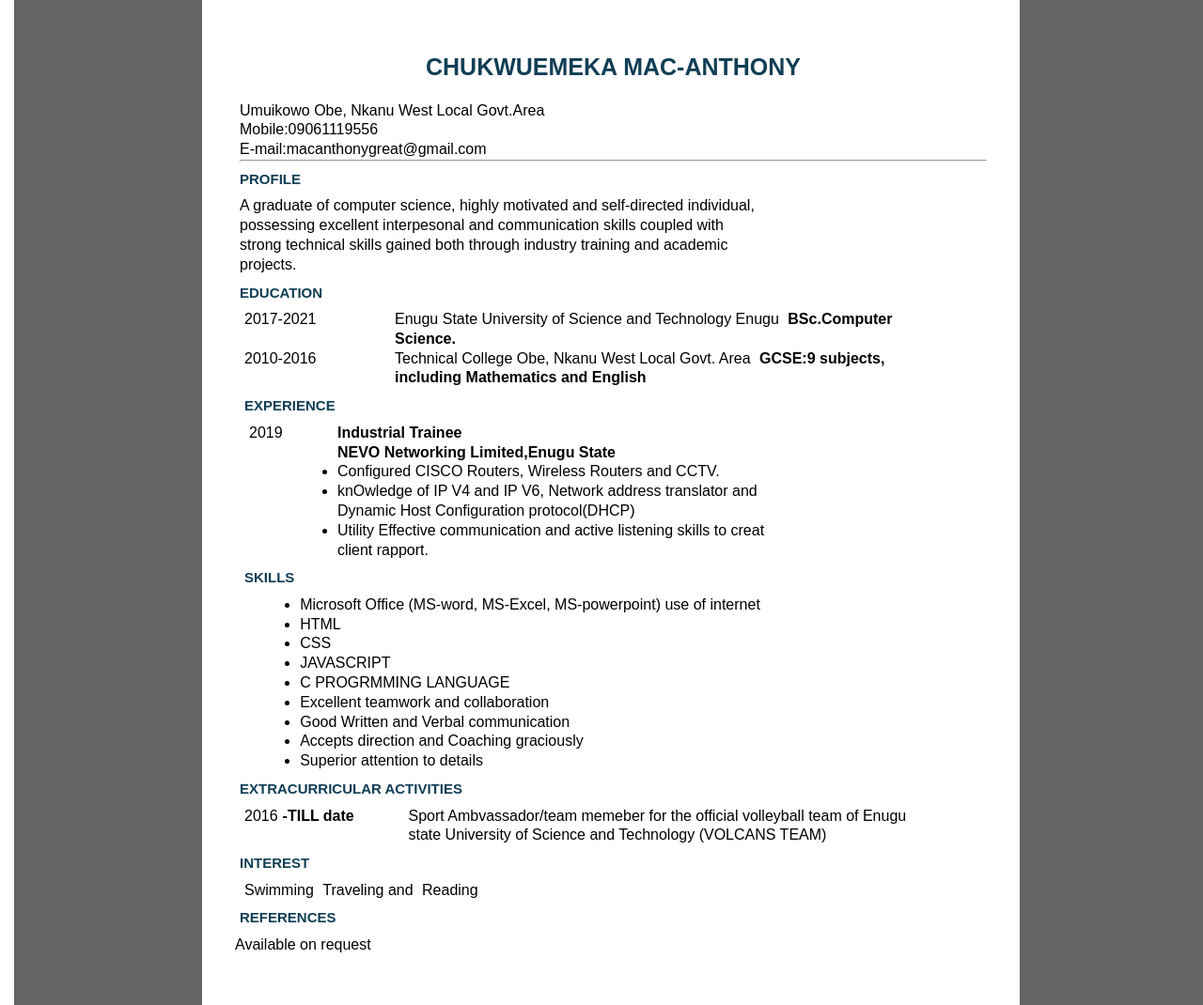
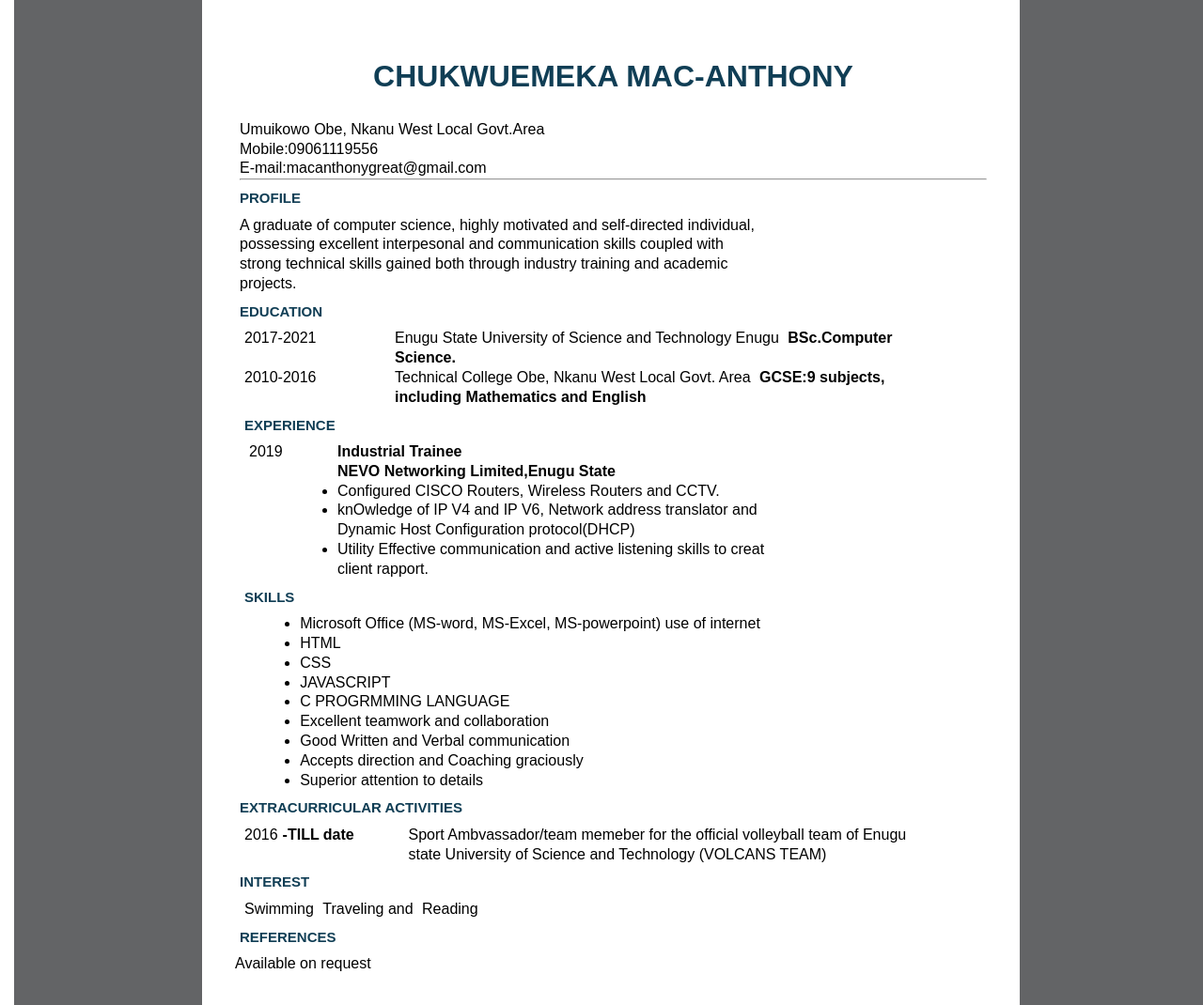
Before and after one commit to macanthonychukwuemeka/My-C.V-Design, a plain HTML site: page index.html in a window 1280 px wide. Shown: the whole page at 94% size. Drawn offline with Linux system fonts and the light colour scheme.

Commit message:
Update style.css

```diff
--- a/style.css
+++ b/style.css
@@ -9,9 +9,7 @@ span{
   font-weight: bold;
 }
 
-h1{
-  font-size: 25px;
-}
+
 h2{
   font-size: 15px;
 }
```
